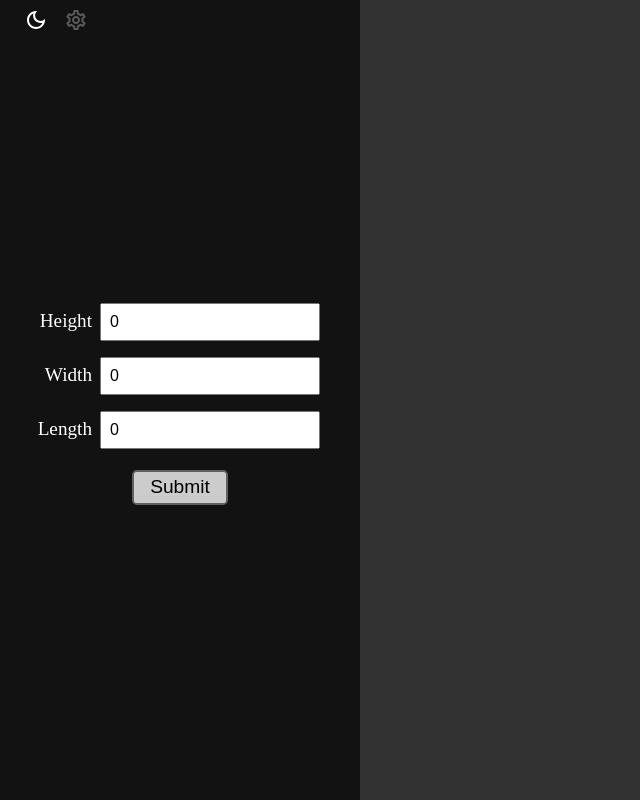
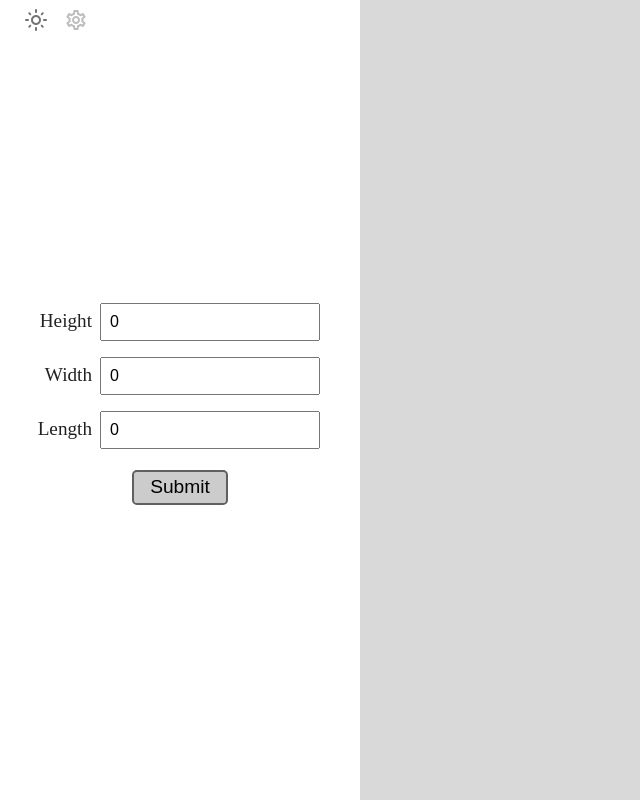
Before and after one commit to Tetrarium/cadex-tt, a React (Vite) app: page / in a window 1280 px wide. Shown: the whole page, without its empty margins (0-640 px from the left). Built offline with nearby package versions, Linux system fonts and the light colour scheme; what miragejs would draw is missing.

Commit message:
add initialization theme from user system

```diff
--- a/src/main.tsx
+++ b/src/main.tsx
@@ -29,9 +29,15 @@ const theme = createTheme({
   },
 });
 
+let defaultMode: 'light' | 'dark' = 'light';
+
+if (window.matchMedia('(prefers-color-scheme: dark)').matches) {
+  defaultMode = 'dark';
+}
+
 createRoot(document.getElementById('root')!).render(
   <StrictMode>
-    <ThemeProvider theme={theme} defaultMode="dark">
+    <ThemeProvider theme={theme} defaultMode={defaultMode}>
       <App />
     </ThemeProvider>
   </StrictMode>,
```
